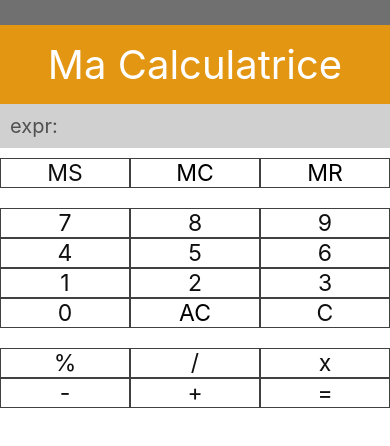
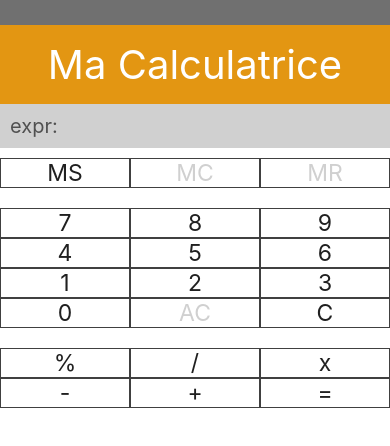
Before and after one commit to JulesDebeaumont/Native-Calculator, a React Native app: screen / in a window 390 px wide. Shown: the top 446 px of the page. Built offline with nearby package versions, Linux system fonts and the light colour scheme.

Commit message:
fix styles

```diff
--- a/components/Key.js
+++ b/components/Key.js
@@ -8,7 +8,7 @@ export function Key(props) {
 
   return (
     <TouchableOpacity style={styles.item} disabled={disabled === false} onPress={action}>
-      <Text style={[styles.text, disabled === false ? null : styles.enabled]}>{texte}</Text>
+      <Text style={[styles.text, disabled === false ? styles.disabled : styles.enabled]}>{texte}</Text>
     </TouchableOpacity>
   );
 }
@@ -27,11 +27,11 @@ const styles = StyleSheet.create({
     fontSize: 23,
   },
   disabled: {
-    color: '#F0F0F0',
+    color: '#D0D0D0',
   },
   enabled: {
-    color: '#101010',
-  }
+    color: '#202020',
+  },
 });
 
 Key.defaultProps = {
```
